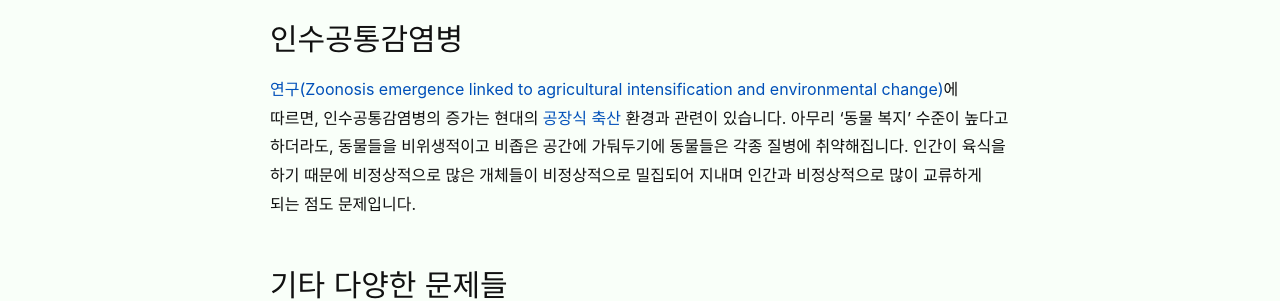
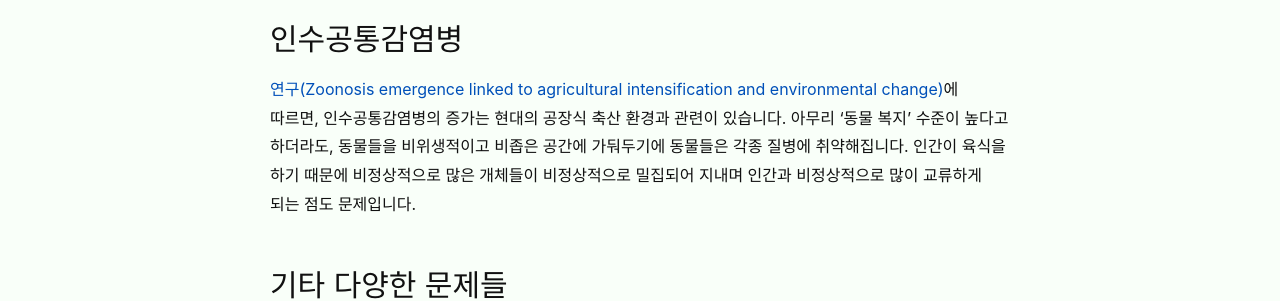
Before and after one commit to veganstudies/veganstudies.github.io, a Jekyll site: the page built from _terms/factory-farming.md, in a window 1280 px wide. Shown: the part 842-1143 px from the top of the page. Built offline with Jekyll 4.4.1, drawn with Linux system fonts in a browser that asks for light colours; part of the change alters nothing that is shown.

```diff
--- a/_terms/factory-farming.md
+++ b/_terms/factory-farming.md
@@ -18,7 +18,7 @@ title: "공장식 축산factory farming"
 
 ## 인수공통감염병
 
-[연구(Zoonosis emergence linked to agricultural intensification and environmental change)](https://www.ncbi.nlm.nih.gov/pmc/articles/PMC3666729/)에 따르면, 인수공통감염병의 증가는 현대의 [공장식 축산](/terms/factory-farming.html) 환경과 관련이 있습니다. 아무리 '동물 복지' 수준이 높다고 하더라도, 동물들을 비위생적이고 비좁은 공간에 가둬두기에 동물들은 각종 질병에 취약해집니다. 인간이 육식을 하기 때문에 비정상적으로 많은 개체들이 비정상적으로 밀집되어 지내며 인간과 비정상적으로 많이 교류하게 되는 점도 문제입니다.
+[연구(Zoonosis emergence linked to agricultural intensification and environmental change)](https://www.ncbi.nlm.nih.gov/pmc/articles/PMC3666729/)에 따르면, 인수공통감염병의 증가는 현대의 공장식 축산 환경과 관련이 있습니다. 아무리 '동물 복지' 수준이 높다고 하더라도, 동물들을 비위생적이고 비좁은 공간에 가둬두기에 동물들은 각종 질병에 취약해집니다. 인간이 육식을 하기 때문에 비정상적으로 많은 개체들이 비정상적으로 밀집되어 지내며 인간과 비정상적으로 많이 교류하게 되는 점도 문제입니다.
 
 ## 기타 다양한 문제들
 
```
